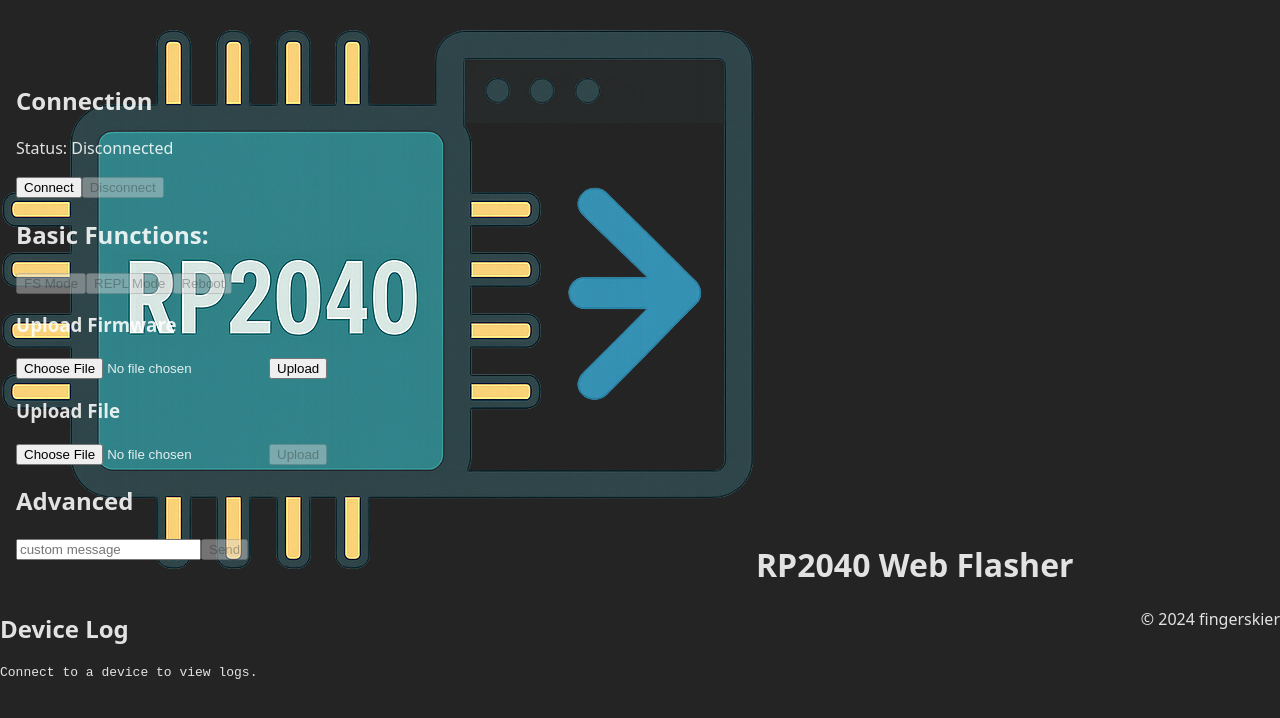
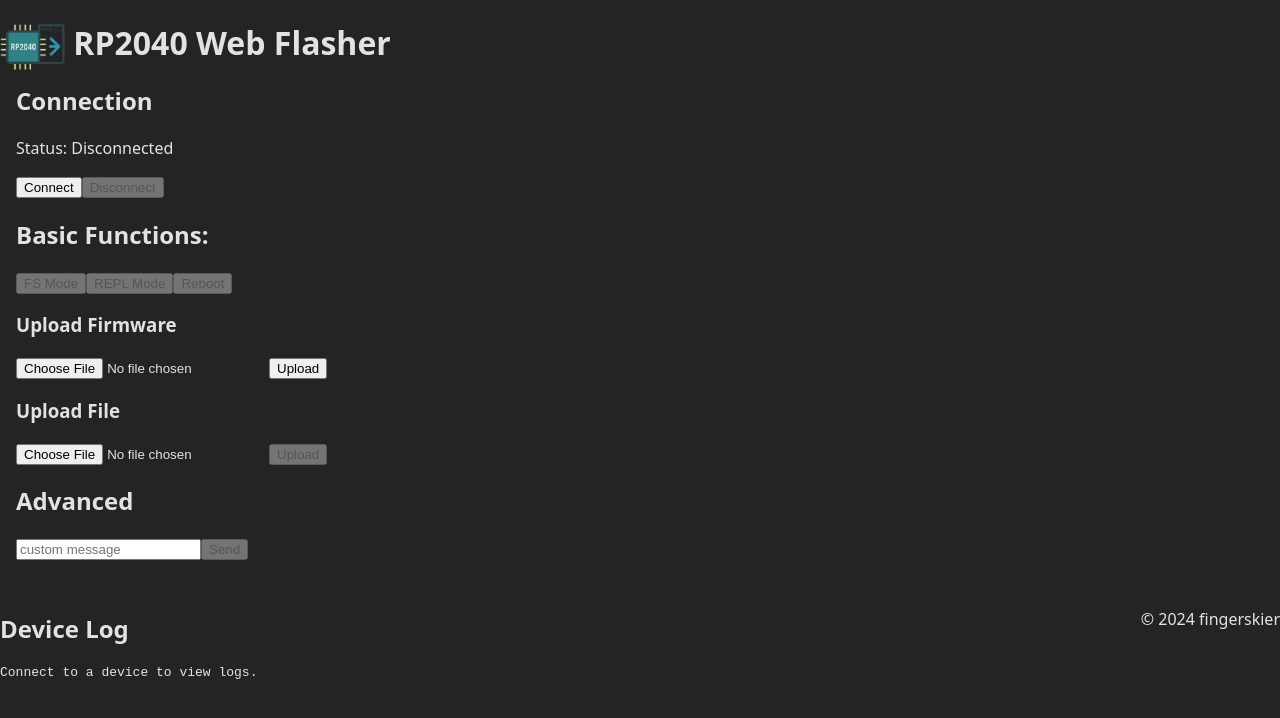
Before and after one commit to fingerskier/rp2040_web_flasher, a React (Vite) app: page / in a window 1280 px wide. Shown: the top 718 px of the page. Built offline with nearby package versions, Linux system fonts and the light colour scheme.

Commit message:
Fix logo class formatting and add missing newline at end of file in App.css

```diff
--- a/src/App.css
+++ b/src/App.css
@@ -36,3 +36,10 @@ main {
   padding: 1rem;
   overflow: auto;
 }
+
+
+.logo {
+  height: 3rem;
+  vertical-align: middle;
+  margin-right: 0.5rem;
+}
```
